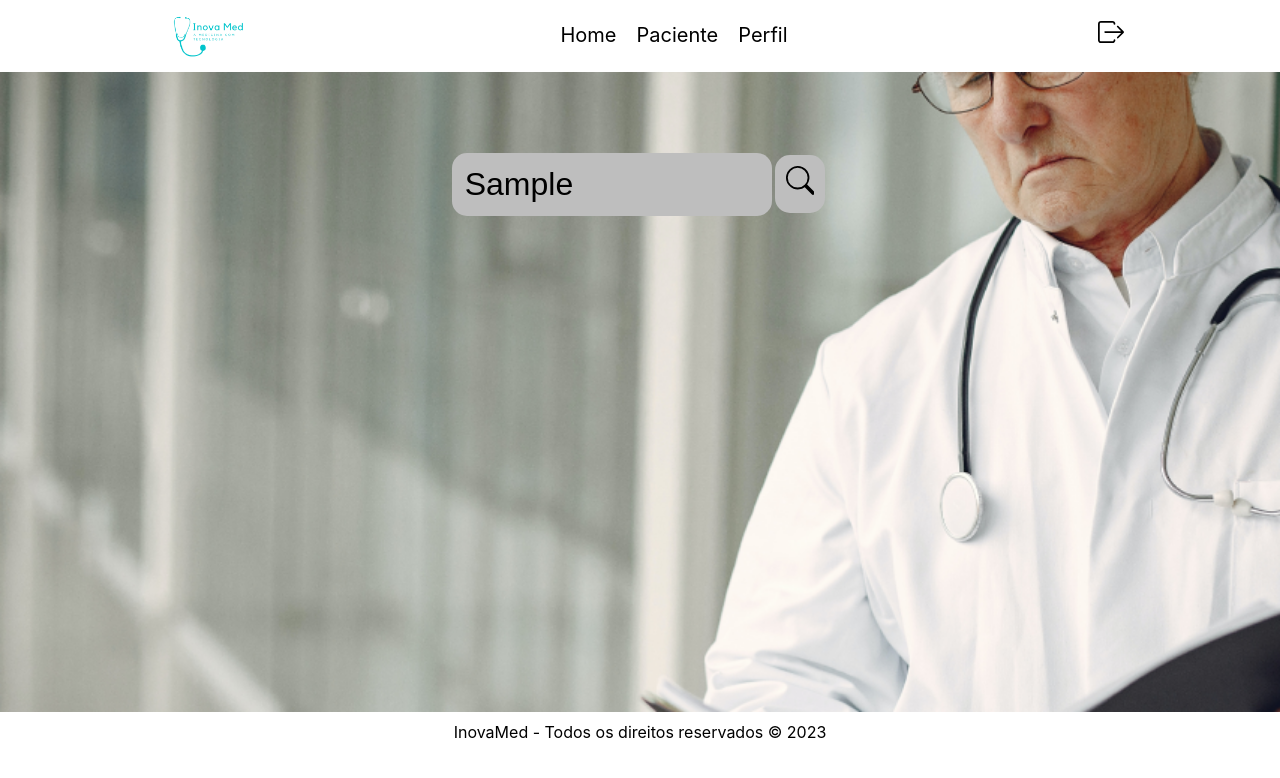
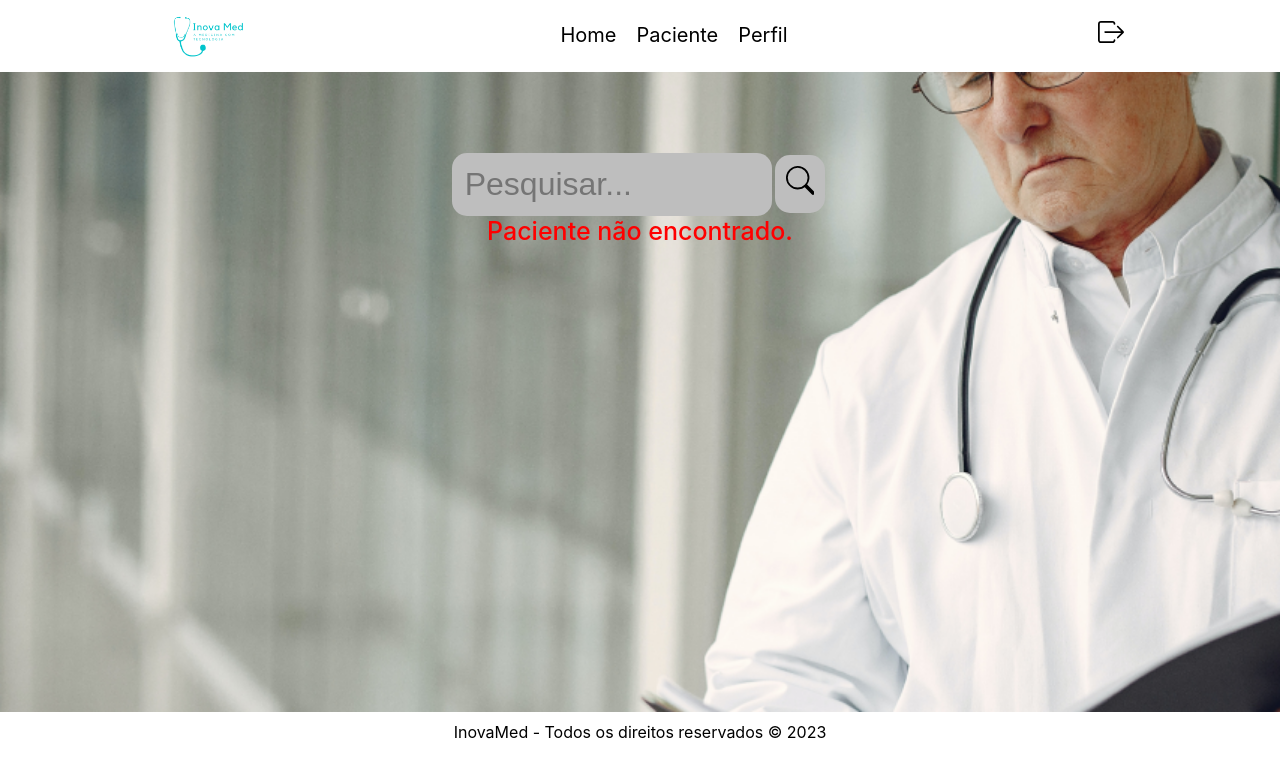
Before and after one commit to rhamonreisguedes/hackathon-juiz-de-fora, a React (Create React App) app: page / in a window 1280 px wide. Both pictures are taken after typing "Sample" into the empty fields and a click on the button 799 px from the left and 183 px from the top of the page. Shown: the top 778 px of the page. Built offline with nearby package versions, Linux system fonts and the light colour scheme.

Commit message:
set of useState not found

```diff
--- a/src/components/HomeBody.jsx
+++ b/src/components/HomeBody.jsx
@@ -5,9 +5,23 @@ import { BsSearch } from "react-icons/bs";
 
 const HomeBody = () => {
   const [search, setSearch] = useState("");
+  const [notFound, setNotFound] = useState(false);
+  const [pacientes] = useState(['1','2','3']);
 
   const buscar = () => {
-    console.log(search);
+   if(pacientes.filter((item) => item === search).length > 0){
+    console.log(search)
+   }else{
+    setNotFound(true);
+    setSearch('');
+   }
+  };
+
+  const digitar = (e) => {
+    if(notFound){
+      setNotFound(false);
+    }
+    setSearch(e.target.value);
   }
 
   const handleSearch = (e) => {
@@ -23,11 +37,14 @@ const HomeBody = () => {
             type="text"
             name="search"
             value={search}
-            onChange={(e) => setSearch(e.target.value)}
-            placeholder='Pesquisar...'
+            onChange={(e) => digitar(e)}
+            placeholder="Pesquisar..."
           />
         </label>
-        <button className={styles.btnBuscar} onClick={buscar}> < BsSearch /></button>
+        <button className={styles.btnBuscar} onClick={buscar}>
+          <BsSearch />
+        </button>
+        {notFound && <p className={styles.found}>Paciente não encontrado.</p>}
       </form>
     </div>
   );
--- a/src/components/HomeBody.module.css
+++ b/src/components/HomeBody.module.css
@@ -35,3 +35,9 @@
 .btnBuscar:hover{
     border: 1px solid black;
 }
+
+.found{
+    color: red;
+    font-size: 25px;
+    font-weight: 500;
+}
--- a/src/pages/Home.jsx
+++ b/src/pages/Home.jsx
@@ -3,6 +3,8 @@ import Footer from '../components/Footer'
 import HomeBody from '../components/HomeBody'
 import HomeNavbar from '../components/HomeNavbar'
 import styles from './Home.module.css'
+import Cadastro from '../components/Cadastro'
+import { Link } from 'react-router-dom'
 
 const Home = () => {
   return (
```
Also changed, not shown: 1 other file (tests, documents, lock files or other folders).
